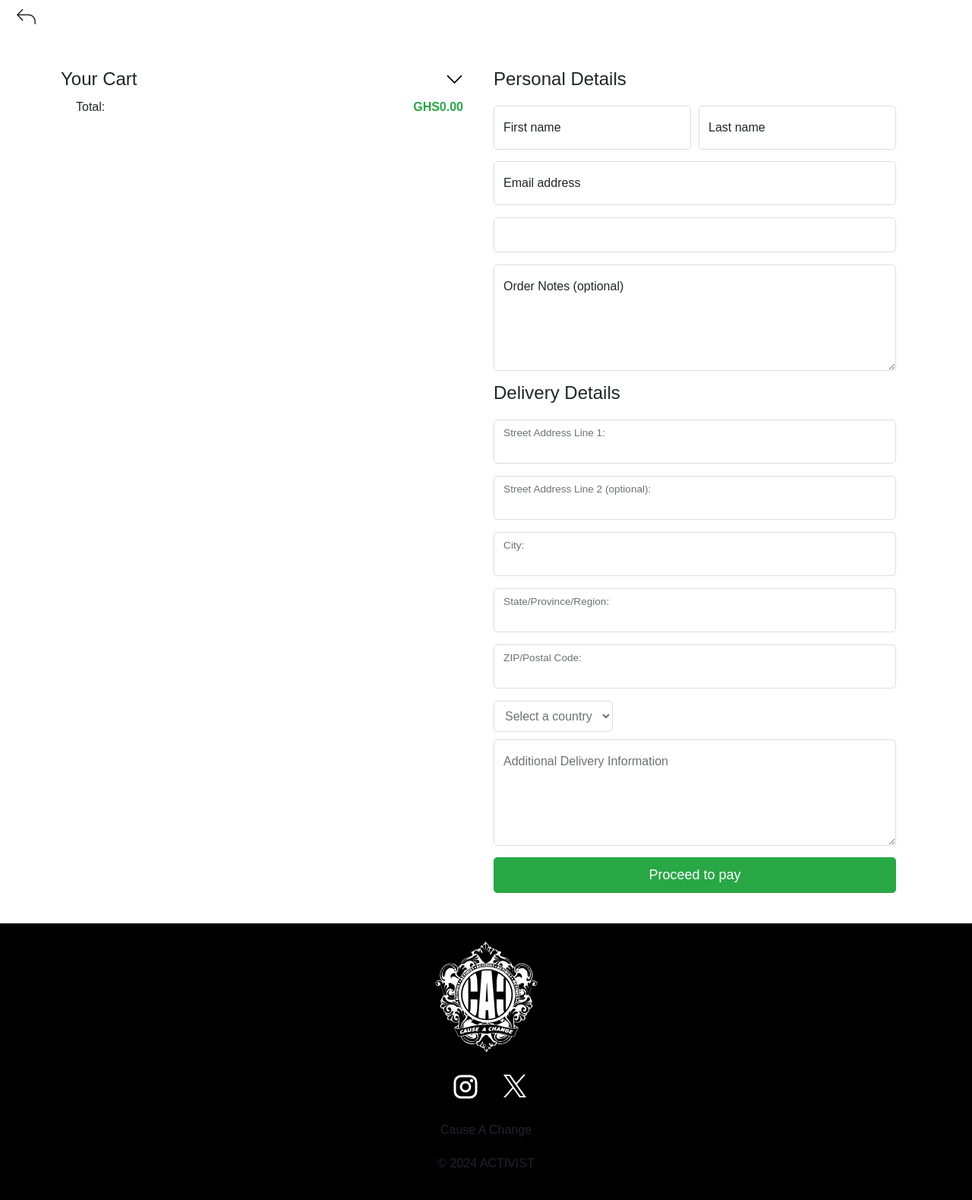
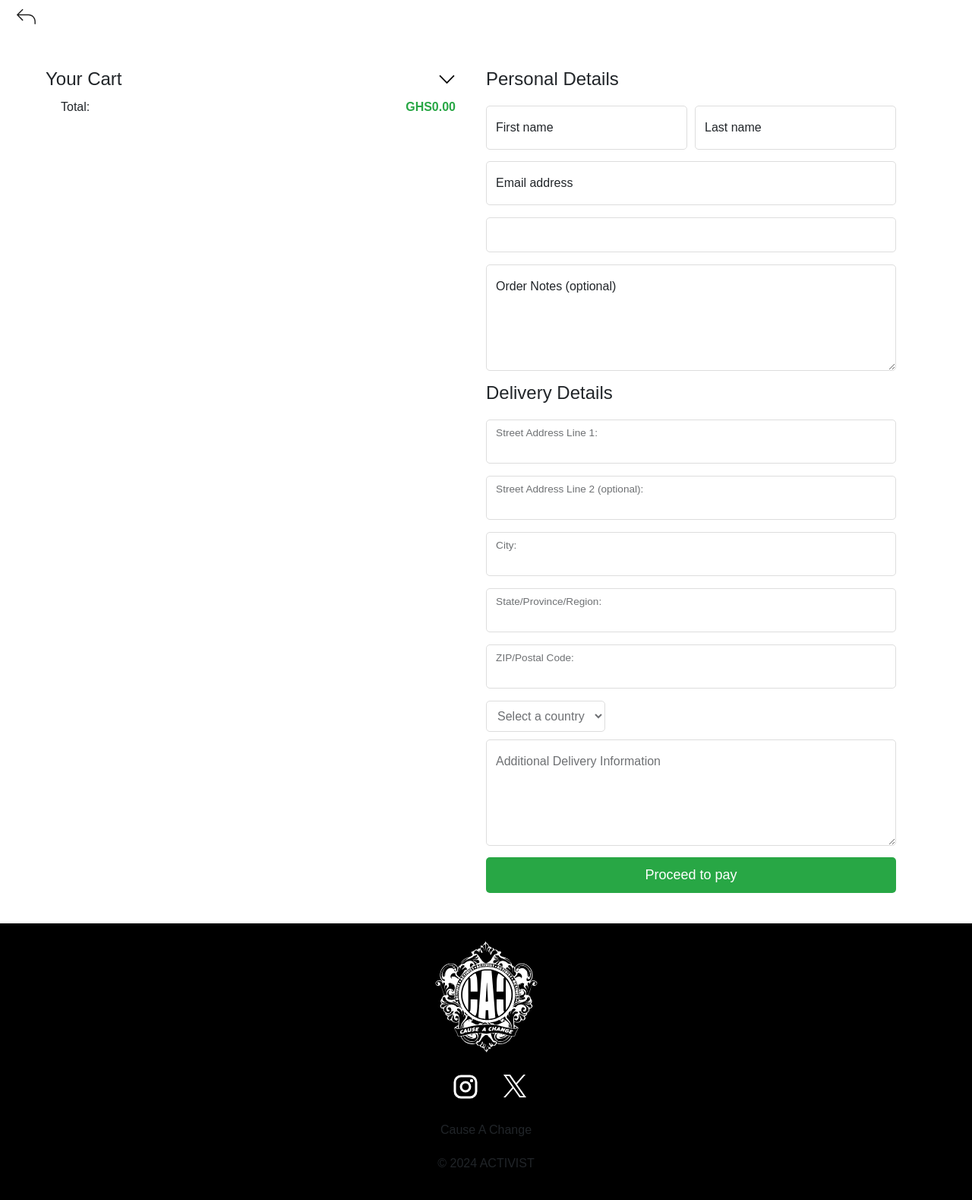
Before and after one commit to activistgh/activistgh, a Django app: page /checkout in a window 1280 px wide. Shown: the part 60-1639 px from the top of the page at 76% size. Run offline with Django 5.2, Linux system fonts and the light colour scheme; parts of the project's set-up code (start-up, migrations or seed data) failed here and were passed over; some libraries are stand-ins or nearby versions.

Commit message:
current state of working

```diff
--- a/shop/templates/html/checkout.html
+++ b/shop/templates/html/checkout.html
@@ -29,6 +29,7 @@
             margin: 0 auto;
             max-width: 1200px;
             padding: 20px;
+            padding-left: 0;
         }
 
         /* Left column for form */
```
